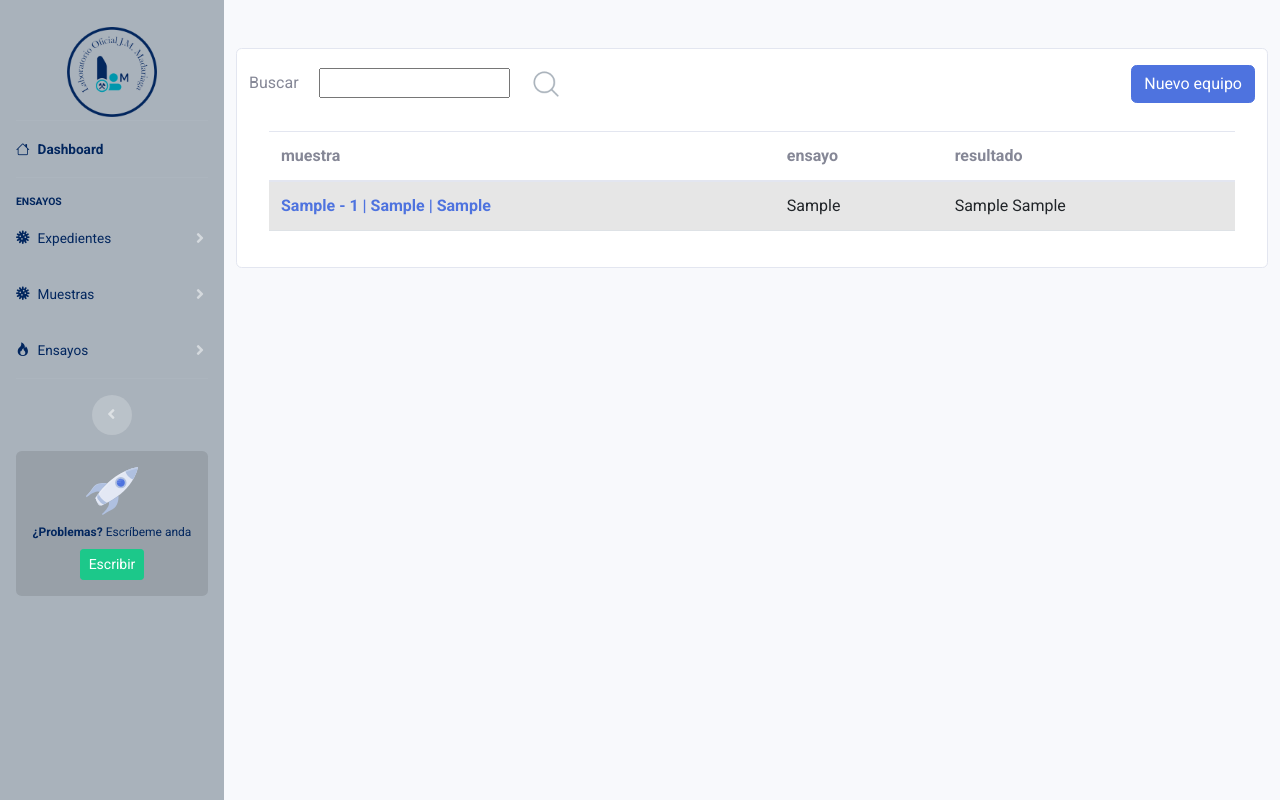
After one commit to sergiobaronsanz/polvosLom, a Django app: a page that uses pages/templates/pages/layout.html in a window 1280 px wide. The commit adds this page. Run offline with Django 4.2, Linux system fonts and the light colour scheme; tables that the repository leaves empty hold one stand-in row (values such as "Sample post"); some libraries are stand-ins or nearby versions.

Commit message:
seguimos

```diff
--- a/ensayos/models.py
+++ b/ensayos/models.py
@@ -6,6 +6,8 @@ from django.shortcuts import render, redirect, get_object_or_404, get_list_or_40
 
 #Resultados
 class Resultados (models.Model):
+    #Hay que cambiar este nombre por lista ensayo y agregar una variable ensayo que seleccione el ensayo en concreto que ha sido,
+    #de esta maner cuando se borre el ensayo se borrarar el resultado
     muestra= models.ForeignKey(Muestras, verbose_name= "Muestras", on_delete= models.CASCADE)
     ensayo= models.ForeignKey(ListaEnsayos, verbose_name= "Lista ensayos", on_delete= models.CASCADE)
     resultado= models.CharField(max_length= 100, verbose_name="Resultados")
@@ -64,7 +66,7 @@ class Humedad(models.Model):
         verbose_name_plural="Humedades"
 
     def __str__(self):
-        return f"{self.muestra} | {self.resultado}"
+        return f"{self.muestra}"
 
 class ResultadosHumedad(models.Model):
     ensayo= models.ForeignKey("Humedad", on_delete=models.CASCADE, verbose_name="Ensayo Humedad")
--- /dev/null
+++ b/ensayos/templates/ensayos/listaEnsayos/ensayosRealizados.html
@@ -0,0 +1,56 @@
+{% extends 'pages/layout.html'%}
+{%load static%}
+
+{%block content%}
+<div id="content-wrapper" class="d-flex flex-column">
+    <div class="container py-5">
+      <div class="row justify-content-center">
+          <div class="card mb-4 col-lg-12">
+            <div>
+              <div id= "filtros" class="mt-2 d-flex justify-content-between aling-items-center">
+                <form method="POST" class="">
+                  {% csrf_token %}
+                  <div id= "búsqueda" >
+                    <label class= "mb-0 mr-3"> Buscar </label>
+                    <input name= "filtro"></input>
+                    <button type= "submit" class= "btn" >
+                      <img class= "img-fluid" style="width:40px;" src= {%static 'img/expedientes/search.png'%}>
+                    </button>
+                  </div>
+                </form>
+
+                <div class="d-flex align-items-center justify-content-center">
+                  <a class="btn btn-primary" href="{% url 'nuevoEquipo' %}">Nuevo equipo</a>
+              </div>
+
+              </div>
+              <div class="card-body table-responsive" style="max-height: 80vh;">
+                  <table class="table table-striped">
+                    <thead>
+                      <tr>
+                        <th scope="col">muestra</th>
+                        <th scope="col">ensayo</th>
+                        <th scope="col">resultado</th>
+
+                      </tr>
+                    </thead>
+                    <tbody>
+                      {% for resultado in resultados%}
+                          <tr>
+                              <th scope="row"><a href= "{% url ensayo muestra_id=resultado.muestra.id %}">{{resultado.muestra}}</a></th>
+                              <td>{{resultado.ensayo}}</td>
+                              <td> {{resultado.resultado}} {{resultado.unidades}} </td>
+                          </tr>
+                      {% endfor %}
+                    </tbody>
+                  </table>
+              </div>
+            </div>
+          </div>
+      </div>
+    </div>
+</div>
+
+  {%block script%} {%endblock%}
+
+{%endblock%}
--- a/ensayos/urls.py
+++ b/ensayos/urls.py
@@ -3,9 +3,16 @@ from django.urls import path, include
 from ensayos import views
 
 urlpatterns = [
-    #path('muestras/expediente', views.seleccionExpediente, name="seleccionExpediente"),
-    path('ensayos/humedad', views.humedad, name="humedad"),
+    #Lista Ensayos
+    path('ensayos/lista-ensayos', views.listaEnsayos, name="listaEnsayos"),
+    path('ensayos/lista-ensayos/<str:ensayo>', views.ensayosRealizados, name="ensayosRealizados"),
+
+    #Equipos
     path('equipos', views.equipos, name="equipos"),
     path('equipos/nuevo-equipo', views.nuevoEquipo, name="nuevoEquipo"),
 
+    #Ensayos
+    path('ensayos/humedad/<str:muestra_id>/', views.humedad, name="humedad"),
+
+
 ]
--- a/ensayos/views.py
+++ b/ensayos/views.py
@@ -3,12 +3,33 @@ from .forms import HumedadForm, EquiposForm
 from .models import *
 from ensayos.models import ListaEnsayos
 from muestras.models import Muestras
+from django.db.models import Q
 
 # Create your views here.
+
+#Lista Ensayos
+
+def listaEnsayos(request):
+    listaEnsayos= ListaEnsayos.objects.all()
+
+    return render (request, "ensayos/listaEnsayos/listaEnsayos.html",{
+        'ensayos': listaEnsayos,
+    })
+
+def ensayosRealizados(request, ensayo):
+    ensayo_id= ListaEnsayos.objects.get(ensayo=ensayo)
+    resultados= Resultados.objects.filter(ensayo= ensayo_id)
+
+    return render(request, "ensayos/listaEnsayos/ensayosRealizados.html",{
+        'resultados': resultados,
+        'ensayo': ensayo,
+    })
+
+#Equipos
 def equipos (request):
     equipos= Equipos.objects.all().order_by()
 
-    return render (request, "ensayos/equipos.html",{
+    return render (request, "ensayos/equipos/equipos.html",{
         'equipos': equipos
 
     })
@@ -23,19 +44,26 @@ def nuevoEquipo (request):
     else:
         form= EquiposForm()
 
-    return render (request, "ensayos/nuevoEquipo.html",{
+    return render (request, "ensayos/equipos/nuevoEquipo.html",{
         'equipos': equipos,
         'form': EquiposForm,
 
     })
 
-def humedad(request):
+#Ensayos
+def humedad(request, muestra_id):
+
+    #Filtramos las muestras que pueden salir
+    muestras_queryset= Muestras.objects.filter(
+        Q(humedad__isnull=True) & Q(listaEnsayos__ensayo__icontains="humedad")
+    )
+
     if request.method == 'POST':
+
         form = HumedadForm(request.POST)
-        print("hola")
+        print(form.errors)
 
         if form.is_valid():
-            print(request.POST)
             muestra= get_object_or_404(Muestras, id= request.POST.get('muestra'))
             fecha= request.POST.get('fecha')
             temperaturaAmbiente= float(request.POST.get('temperaturaAmbiente'))
@@ -60,6 +88,14 @@ def humedad(request):
             equipos= get_list_or_404(Equipos, ensayos=ensayo)
             print(desviacion)
 
+            #Comprobamos si hay un ensayo creado
+            humedad_existente= Humedad.objects.filter (muestra=muestra)
+
+            if humedad_existente.exists():
+                mensaje_error = "Ya existe una humedad para esta muestra"
+                humedad_existente.delete()
+                return render(request, 'ensayos/nuevosEnsayos/humedad.html', {'form': form, 'mensaje_error': mensaje_error})
+
             humedad= Humedad.objects.create(
                     muestra= muestra,
                     fecha= fecha,
@@ -76,12 +112,13 @@ def humedad(request):
             humedad.equipos.set(equipos)
 
             #Si tiempo desecacion no es "" lo añadimos
-            if tiempoEnsayo != "":
+            if tiempoEnsayo:
                 tiempoEnsayo= float(tiempoEnsayo)
                 humedad.tiempoEnsayo=tiempoEnsayo
 
             #Sacamos la media del resultado
             resultado= 0
+            listaResultados=[]
 
             if float(desviacion) >= 0.15:
                 listaResultados = [
@@ -109,6 +146,8 @@ def humedad(request):
                     sumatorio += valor
                     resultado= sumatorio/longitud_lista
 
+            print(listaResultados)
+
             resultado= round(resultado, 2)
             #Guardamos los valores en la tabla resultados
             resultados= Resultados.objects.create(
@@ -118,12 +157,87 @@ def humedad(request):
                 unidades= "%",
             )
 
+            #Guardamos los resultados en la base de datos
+            for valor in listaResultados:
+                resultado= ResultadosHumedad.objects.create(
+                    ensayo= humedad,
+                    resultado= valor,
+                )
+
             ############################################################################################
             #POSIBILIDAD DE ELIMINAR LOS ENSAYOS QUE HAYA DE HUM PARA DICHA MUESTRA ANTES DE GUADAR OTRO,
             #SI NO, SE VAN A REPETIR LOS ENSAYOS
             ############################################################################################
+            return redirect ("inicio")
+        else:
+            print("no valido")
+    else:
+        if muestra_id != "nueva":
+            ensayo= Humedad.objects.get(muestra__id= muestra_id)
+            resultados= ResultadosHumedad.objects.filter(ensayo=ensayo).order_by('id')
 
-    else:
-        form = HumedadForm()
 
-    return render(request, 'ensayos/humedad.html', {'form': form})
+            muestra= Muestras.objects.get(id=muestra_id)
+            fecha= str(ensayo.fecha)
+            temperaturaAmbiente= ensayo.temperaturaAmbiente
+            humedad=ensayo.humedad
+            criterio= ensayo.criterio
+            tiempoEnsayo= ensayo.tiempoEnsayo
+            tDesecacion= ensayo.tDesecacion
+            desviacion= ensayo.desviacion
+
+            resultado1=0
+
+            print(resultados)
+            if len(resultados) <= 3:
+                resultado1= resultados[0].resultado
+                resultado2= resultados[1].resultado
+                resultado3= resultados[2].resultado
+                resultado4= ""
+                resultado5= ""
+                resultado6= ""
+                resultado7= ""
+                resultado8= ""
+                resultado9= ""
+                resultado10= ""
+            else:
+                resultado1= resultados[0].resultado
+                resultado2= resultados[1].resultado
+                resultado3= resultados[2].resultado
+                resultado4= resultados[0].resultado
+                resultado5= resultados[1].resultado
+                resultado6= resultados[2].resultado
+                resultado7= resultados[0].resultado
+                resultado8= resultados[1].resultado
+                resultado9= resultados[2].resultado
+                resultado10= resultados[2].resultado
+
+
+            form = HumedadForm(initial={
+                'muestra': muestra,
+                'fecha': fecha,
+                'temperaturaAmbiente': temperaturaAmbiente,
+                'humedad': humedad,
+                'criterio':criterio,
+                'tiempoEnsayo':tiempoEnsayo,
+                'tDesecacion': tDesecacion,
+                'desviacion': desviacion,
+                'resultado1': resultado1,
+                'resultado2': resultado2,
+                'resultado3': resultado3,
+                'resultado4': resultado4,
+                'resultado5': resultado5,
+                'resultado6': resultado6,
+                'resultado7': resultado7,
+                'resultado8': resultado8,
+                'resultado9': resultado9,
+                'resultado10': resultado10,
+                })
+
+            form.fields['muestra'].queryset = Muestras.objects.filter(id=muestra_id)
+
+        else:
+            form = HumedadForm()
+            form.fields['muestra'].queryset = muestras_queryset
+
+    return render(request, 'ensayos/nuevosEnsayos/humedad.html', {'form': form})
--- a/muestras/models.py
+++ b/muestras/models.py
@@ -40,7 +40,7 @@ class Muestras(models.Model):
         verbose_name_plural="Muestras"
 
     def __str__(self):
-        return f"{self.empresa} | {self.expediente.empresa.abreviatura}- {self.id_muestra} | {self.expediente}"
+        return f" {self.expediente.empresa.abreviatura} - {self.id_muestra} | {self.empresa} | {self.expediente}"
 
 
 class DescripcionMuestra(models.Model):
--- a/muestras/templates/verMuestra.html
+++ b/muestras/templates/verMuestra.html
@@ -71,7 +71,7 @@
                 <div id="resultados" class= "mt-3">
                   {% for resultado in resultados%}
                     <p class= "col-4">
-                      <a href= {% url "inicio" %}>{{resultado.ensayo}}</a> =
+                      <a href= {% url 'inicio' %}>{{resultado.ensayo}} = </a>
                       {%if resultado.resultado != "" %}
                         {{resultado.resultado}} {{resultado.unidades}}
                       {%else%}
--- a/pages/templates/pages/layout.html
+++ b/pages/templates/pages/layout.html
@@ -126,8 +126,9 @@
                 <div id="collapseTest" class="collapse" aria-labelledby="headingUtilities"
                     data-parent="#accordionSidebar">
                     <div class="bg-white py-2 collapse-inner rounded">
+                        <a class="collapse-item" href="{%url 'listaEnsayos'%}">Ensayos</a>
                         <a class="collapse-item" href="{%url 'equipos'%}">Equipos</a>
-                        <a class="collapse-item" href="{%url 'humedad'%}">Humedad</a>
+                        <a class="collapse-item" href="{% url 'humedad' muestra_id='nueva' %}">Humedad</a>
                         <a class="collapse-item" href="utilities-color.html">Granulometría</a>
                         <a class="collapse-item" href="utilities-color.html">TMIc</a>
                         <a class="collapse-item" href="utilities-border.html">TMin</a>
```
Also changed, not shown: ensayos/forms.py (+6 -2 lines), ensayos/static/js/ensayos/humedad.js (+12 -4 lines), ensayos/templates/ensayos/listaEnsayos/listaEnsayos.html (added, +56 -0 lines), ensayos/templates/ensayos/nuevosEnsayos/humedad.html (renamed from ensayos/templates/ensayos/humedad.html, +13 -15 lines), ensayos/templates/ensayos/equipos/equipos.html (renamed from ensayos/templates/ensayos/equipos.html), ensayos/templates/ensayos/equipos/nuevoEquipo.html (renamed from ensayos/templates/ensayos/nuevoEquipo.html), ensayos/templates/ensayos/nuevosEnsayos/layoutEnsayos.html (renamed from ensayos/templates/ensayos/layoutEnsayos.html), media/imagenesMuestras/HPE-1_tsapmsL.jpg (added), media/imagenesMuestras/HPE-2.jpg (added), media/imagenesMuestras/HPE-2_riFqrXo.jpg (added).
